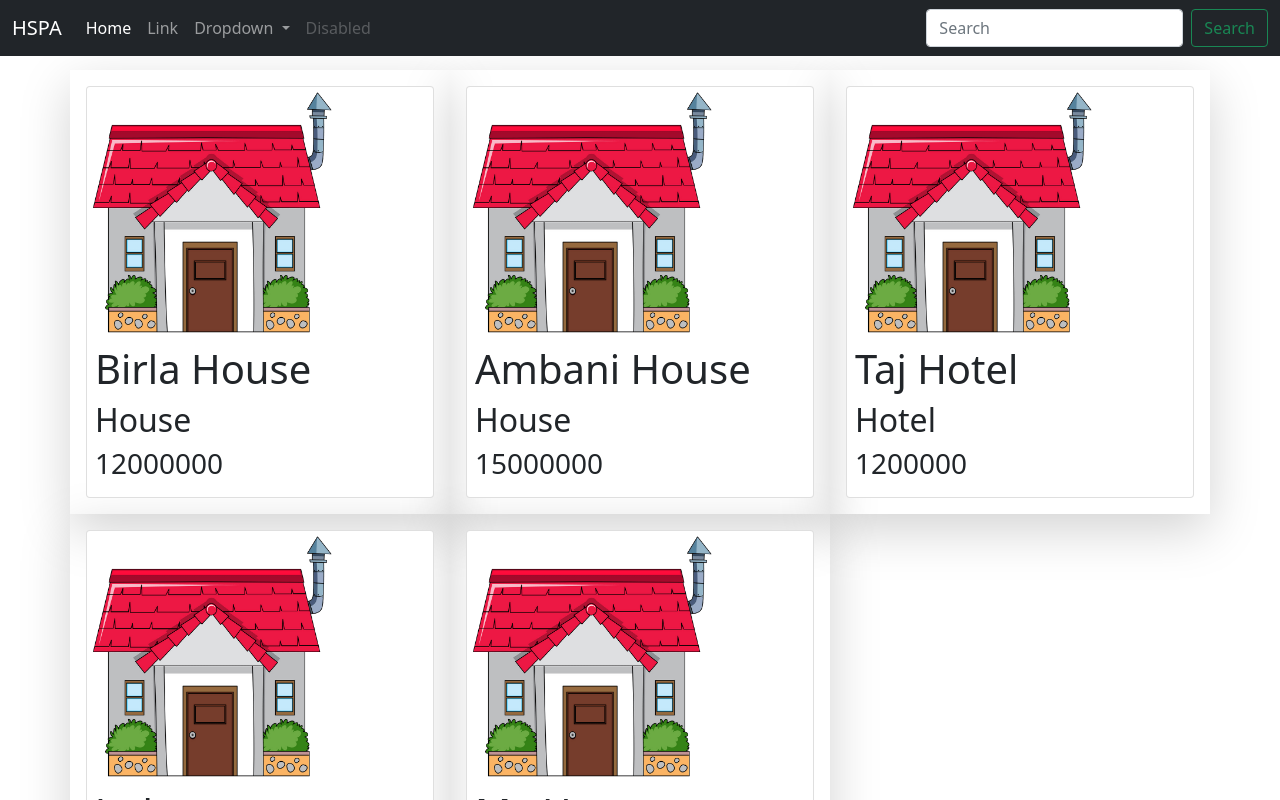
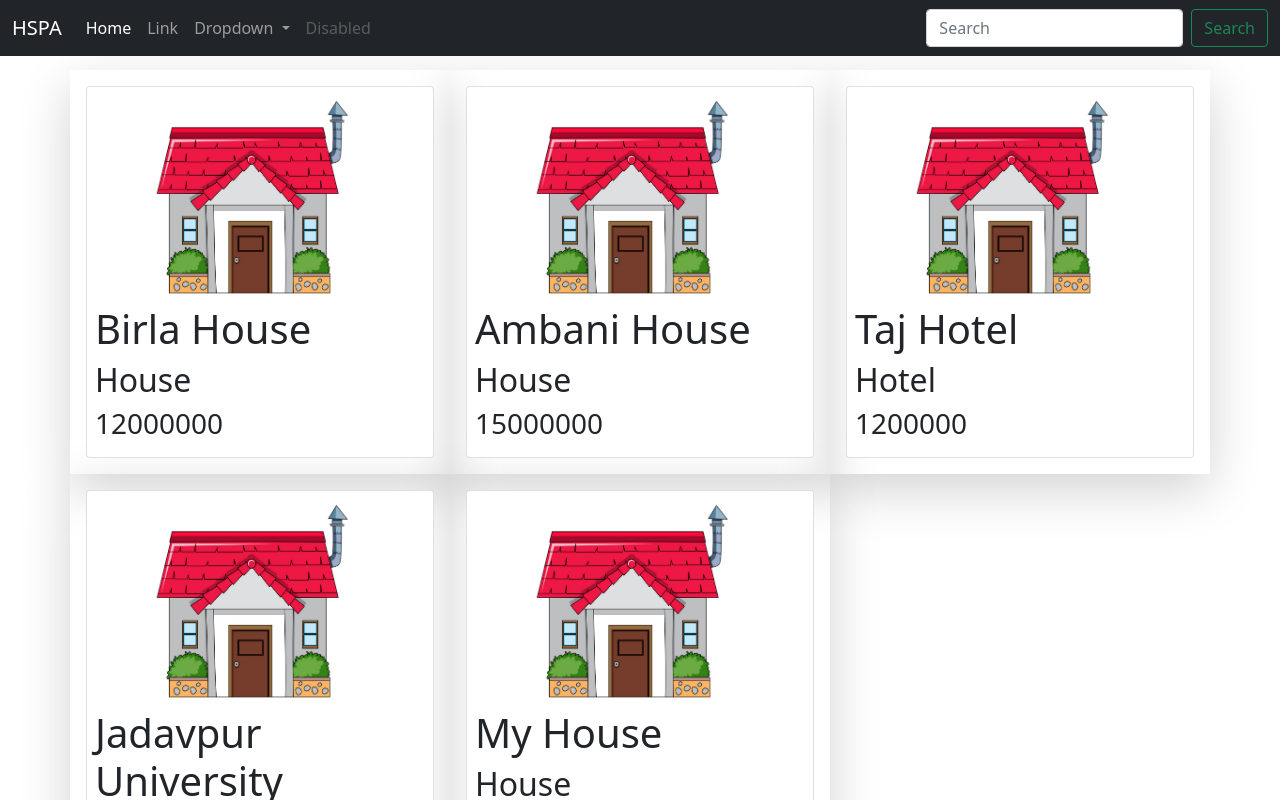
Before and after one commit to SS524/HSPA, an Angular app: page / in a window 1280 px wide. Shown: the top 800 px of the page. Built offline with nearby package versions, Linux system fonts and the light colour scheme.

Commit message:
card animation commit

```diff
--- a/src/app/property/property-card/property-card.component.css
+++ b/src/app/property/property-card/property-card.component.css
@@ -1,4 +1,43 @@
-.propImg{
-  height: 250px;
-  width: 250px;
+
+
+.card:hover img{
+  transform:scale(1.1,1.1);
+  transition-duration: 500ms;
+  transition-timing-function: ease-out;
+  height: 200px;
+  width: 200px;
+  opacity: 0.5;
 }
+
+.card img{
+  transform:scale(1,1);
+  transition-duration: 500ms;
+  transition-timing-function: ease-out;
+  height: 200px;
+  width: 200px;
+
+
+}
+.card-image-wrapper{
+  overflow: hidden;
+  padding-left: 65px;
+  padding-top: 10px;
+  position: relative;
+
+}
+.member-icons{
+  position: absolute;
+  opacity: 0;
+  bottom: -20%;
+  left: 0;
+  right: 0;
+  margin-left: auto;
+  margin-right: auto;
+}
+.card:hover .member-icons{
+  bottom: 0;
+  opacity: 1;
+}
+.animate{
+  transition: all 0.3s ease-in-out;
+}
--- a/src/app/property/property-card/property-card.component.html
+++ b/src/app/property/property-card/property-card.component.html
@@ -1,6 +1,17 @@
 
   <div class="card">
-    <img class="propImg" src="assets/images/house_default.png">
+    <div class="card-image-wrapper">
+      <img class="card-img-top" src="assets/images/house_default.png">
+      <ul class="list-inline text-center member-icons animate">
+        <li class="list-inline-item">
+          <button class="btn btn-primary"><i class="fa-solid fa-pen-to-square"></i></button>
+        </li>
+        <li class="list-inline-item">
+          <button class="btn btn-primary"><i class="fa-solid fa-address-book"></i></button>
+        </li>
+      </ul>
+    </div>
+
     <div class="card-body p-2">
       <h1>{{property.Name}}</h1>
       <h2>{{property.Type}}</h2>
--- a/src/index.html
+++ b/src/index.html
@@ -1,11 +1,13 @@
 <!doctype html>
 <html lang="en">
 <head>
+  <script src="https://kit.fontawesome.com/7f5baa5c1d.js" crossorigin="anonymous"></script>
   <meta charset="utf-8">
   <title>AngularPrepProject</title>
   <base href="/">
   <meta name="viewport" content="width=device-width, initial-scale=1">
   <link rel="icon" type="image/x-icon" href="favicon.ico">
+
 </head>
 <body>
   <app-root></app-root>
```
